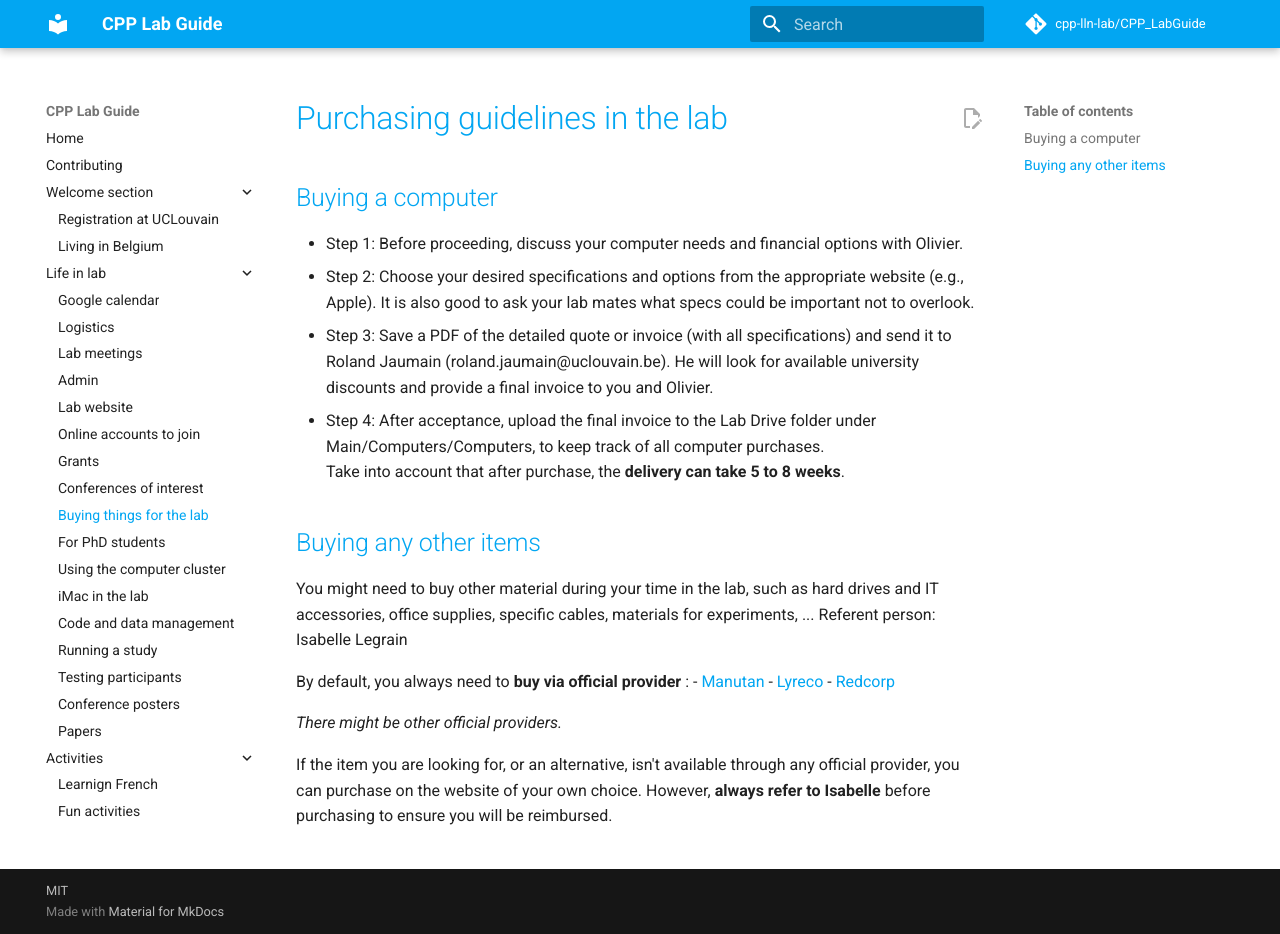
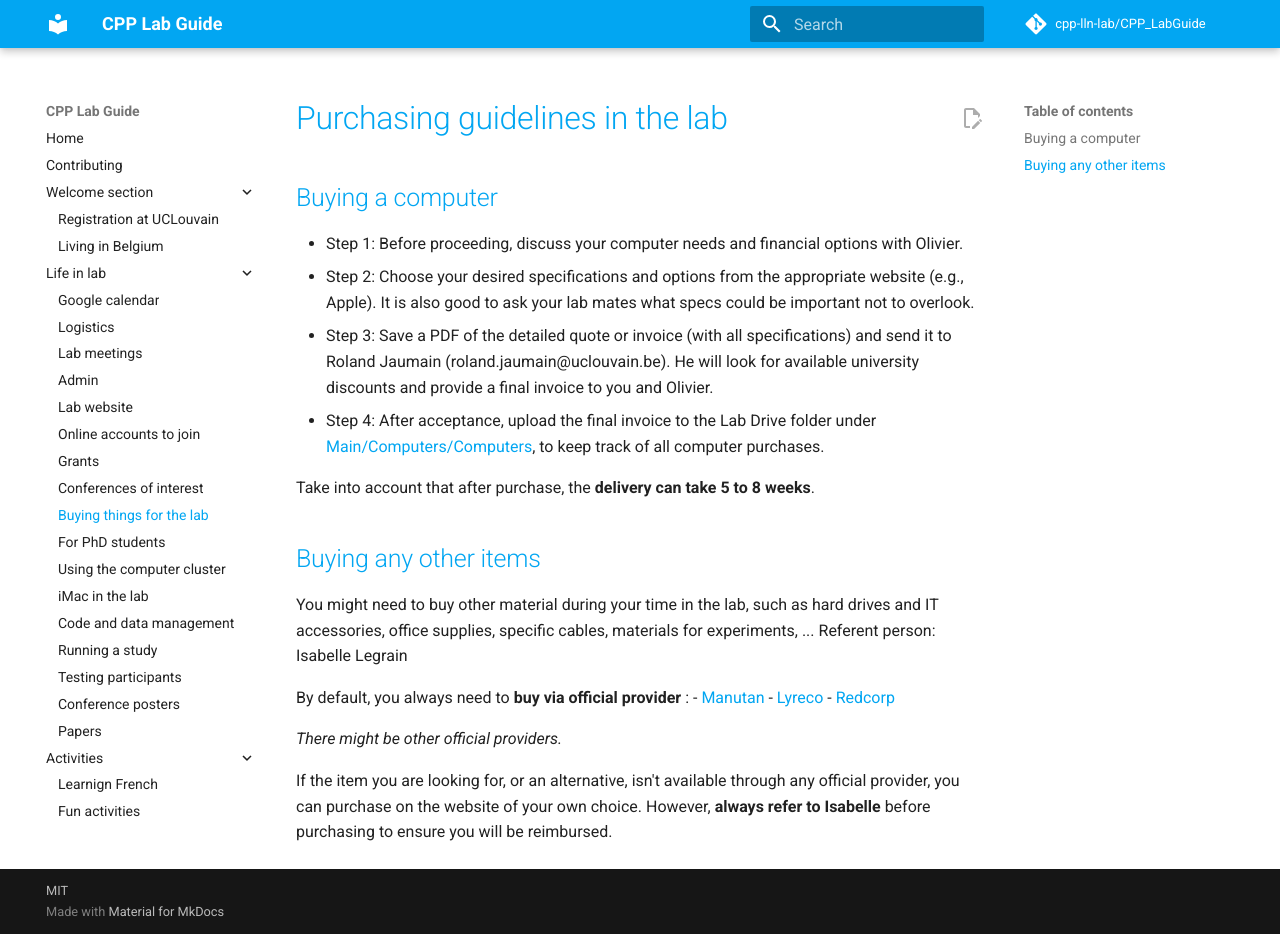
Before and after one commit to cpp-lln-lab/CPP_LabGuide, an MkDocs documentation site: the page built from doc/buying_things_for_the_lab.md, in a window 1280 px wide and 934 px high. Built offline with MkDocs 1.6.1 and Material for MkDocs 9.7.7, drawn with Linux system fonts in a browser that asks for light colours; comment, search, counter and statistics services are not loaded; part of the change alters nothing that is shown.

```diff
--- a/doc/buying_things_for_the_lab.md
+++ b/doc/buying_things_for_the_lab.md
@@ -8,7 +8,8 @@
 - Step 2: Choose your desired specifications and options from the appropriate website (e.g., Apple). It is also good to ask your lab mates what specs could be important not to overlook.
 
 - Step 3: Save a PDF of the detailed quote or invoice (with all specifications) and send it to Roland Jaumain (roland.jaumain@uclouvain.be). He will look for available university discounts and provide a final invoice to you and Olivier.
-- Step 4: After acceptance, upload the final invoice to the Lab Drive folder under Main/Computers/Computers, to keep track of all computer purchases.
+- Step 4: After acceptance, upload the final invoice to the Lab Drive folder under [Main/Computers/Computers](https://drive.google.com/drive/folders/1VsR3GPradIYer0yPuEBcIN9wFDStPiS9?usp=sharing), to keep track of all computer purchases.
+
 Take into account that after purchase, the **delivery can take 5 to 8 weeks**.
 
 ## Buying any other items
```
